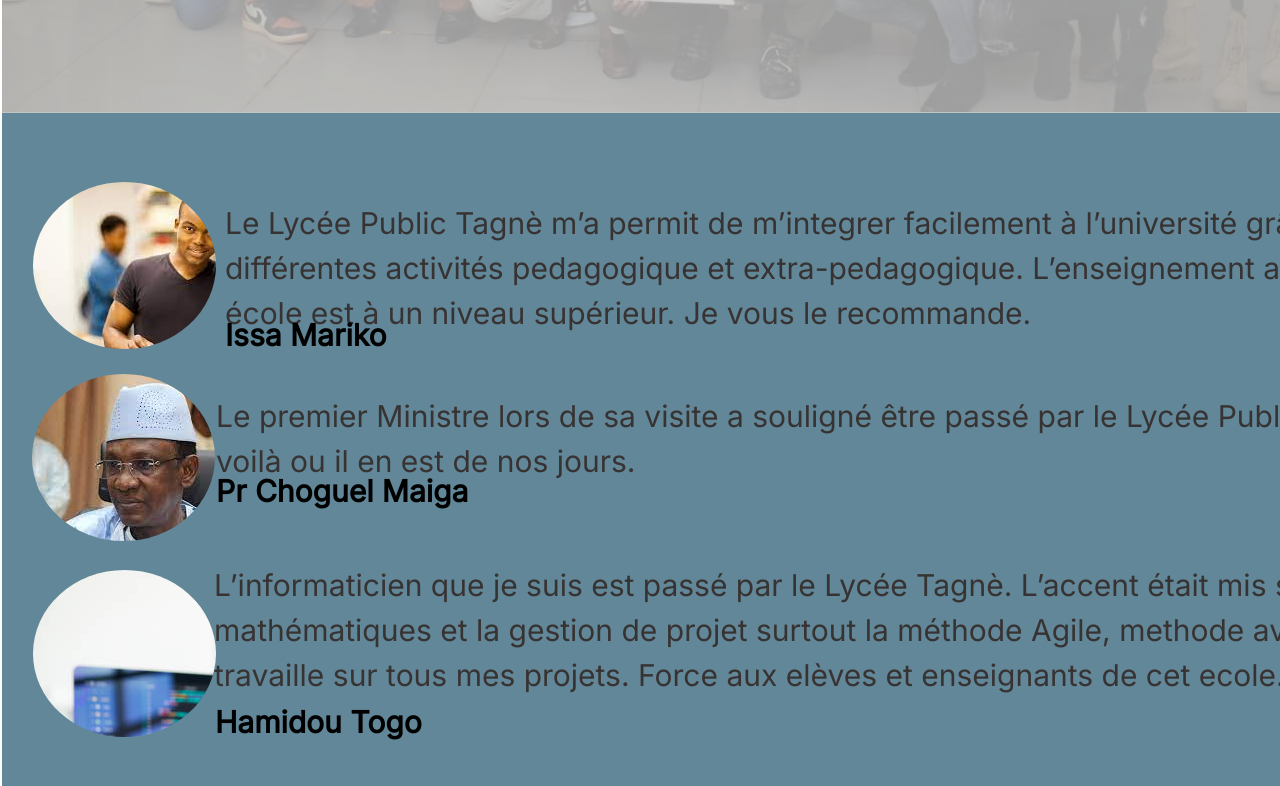
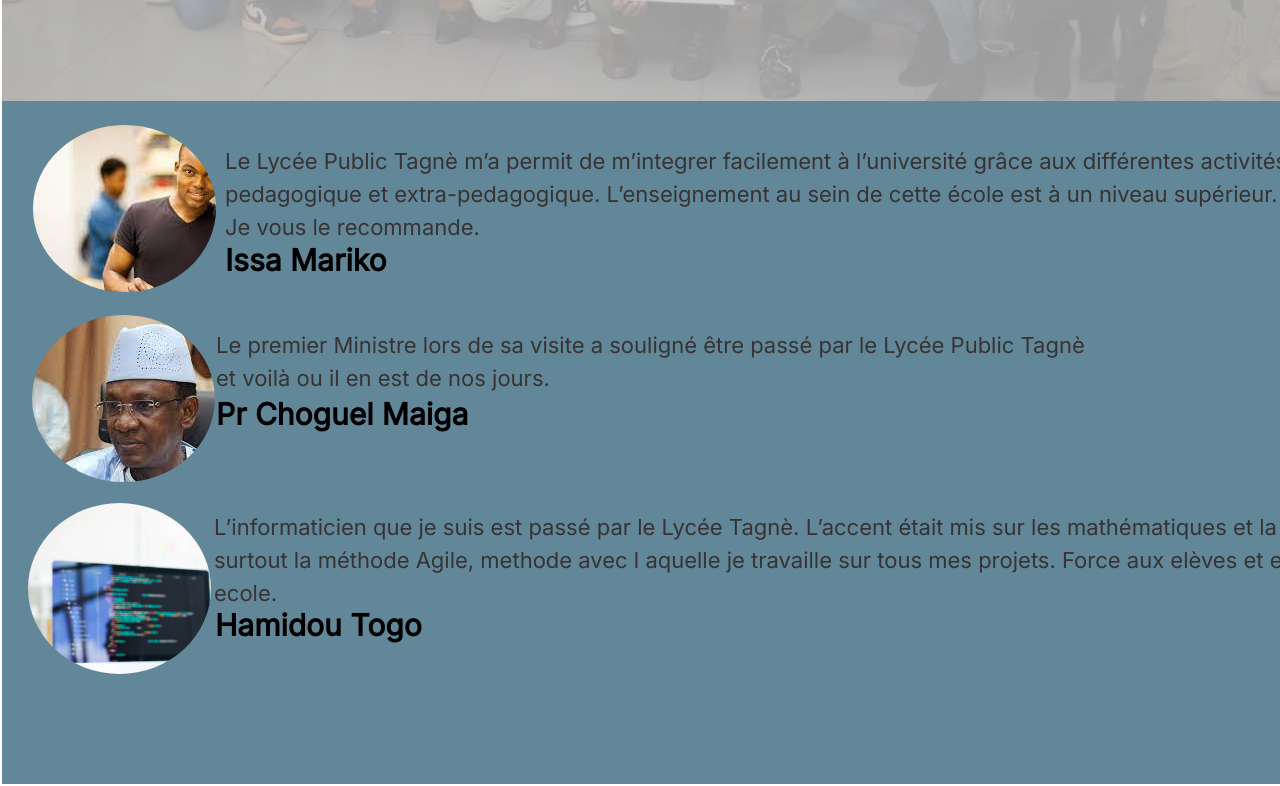
Before and after one commit to Marichouchou/Lycee_Tagne, a plain HTML site: page index.html in a window 1280 px wide. Shown: the part 1004-1790 px from the top of the page. Drawn offline with nearby package versions, Linux system fonts and the light colour scheme.

Commit message:
Modifier

```diff
--- a/index.html
+++ b/index.html
@@ -130,10 +130,10 @@
             <div class="v135_39"></div>
             <div class="v135_40"></div>
             <span class="v135_41">Le Lycée Public Tagnè m’a permit de m’integrer facilement à l’université
-grâce aux différentes activités pedagogique et extra-pedagogique. L’enseignement
-au sein de cette école est à un niveau supérieur. Je vous le recommande.</span>
+grâce aux différentes activités <br> pedagogique  et extra-pedagogique. L’enseignement
+au sein de cette école est à un niveau supérieur. <br> Je vous le recommande.</span>
 <span class="v135_42">Le premier Ministre lors de sa visite a souligné être passé par le Lycée Public
- Tagnè et voilà ou il en est de nos jours.</span>
+ Tagnè <br> et voilà ou il en est de nos jours.</span>
  <div class="v135_43"></div>
  <span class="v135_44">L’informaticien que je suis est passé par le Lycée Tagnè. L’accent était mis sur les
 mathématiques et la gestion de projet surtout la méthode Agile, methode avec l
--- a/principalCss/style.css
+++ b/principalCss/style.css
@@ -20,7 +20,7 @@ body {
   background: rgba(96,135,151,1);
   opacity: 1;
   position: absolute;
-  top: 28px;
+  top: 0;
   left: 2px;
   border: 1px solid rgba(0,0,0,1);
   overflow: hidden;
@@ -101,7 +101,7 @@ body {
   background: rgba(196,196,196,1);
   opacity: 1;
   position: absolute;
-  top: 248px;
+  top: 220px;
   left: 2px;
   overflow: hidden;
 }
@@ -171,11 +171,11 @@ body {
 }
 .v135_38 {
   width: 100%;
-  height: 675px;
+height: 683px;
 background: rgba(97,135,152,1);
 opacity: 1;
 position: absolute;
-  top: 1117px;
+top: 1105px;
 left: 2px;
 overflow: hidden;
 }
@@ -185,7 +185,7 @@ body {
   background: url("../principalImage/temoin.jpeg");
   opacity: 1;
   position: absolute;
-  top: 1186px;
+  top: 1129px;
   left: 33px;
   border-radius: 50%;
 }
@@ -195,7 +195,7 @@ body {
   background: url("../principalImage/choguel.jpeg");
   opacity: 1;
   position: absolute;
-  top: 1378px;
+  top: 1319px;
   left: 32px;
   border-radius: 50%;
 }
@@ -203,11 +203,11 @@ body {
   width: 100%;
   color: rgba(56,51,51,1);
   position: absolute;
-  top: 1205px;
+  top: 1149px;
   left: 225px;
   font-family: Inter;
   font-weight: Regular;
-  font-size: 30px;
+  font-size: 22px;
   opacity: 1;
   text-align: left;
 }
@@ -215,33 +215,34 @@ body {
   width: 100%;
   color: rgba(56,51,51,1);
   position: absolute;
-  top: 1398px;
+  top: 1333px;
   left: 216px;
   font-family: Inter;
   font-weight: Regular;
-  font-size: 30px;
+  font-size: 22px;
   opacity: 1;
   text-align: left;
 }
 .v135_43 {
-  width: 183px;
-  height: 167px;
+  width: 305px;
+  height: 285px;
   background: url("../principalImage/infor.jpg");
   opacity: 1;
   position: absolute;
-  top: 1574px;
-  left: 33px;
+  top: 1450px;
+  left: -33px;
   border-radius: 50%;
+  transform: scale(0.6);
 }
 .v135_44 {
   width: 100%;
   color: rgba(56,51,51,1);
   position: absolute;
-  top: 1567px;
+  top: 1515px;
   left: 214px;
   font-family: Inter;
   font-weight: Regular;
-  font-size: 30px;
+  font-size: 22px;
   opacity: 1;
   text-align: left;
 }
@@ -263,7 +264,7 @@ body {
   width: 167px;
   color: rgba(0,0,0,1);
   position: absolute;
-  top: 1317px;
+  top: 1242px;
   left: 225px;
   font-family: Inter;
   font-weight: Bold;
@@ -275,7 +276,7 @@ body {
   width: 259px;
   color: rgba(0,0,0,1);
   position: absolute;
-  top: 1473px;
+  top: 1396px;
   left: 216px;
   font-family: Inter;
   font-weight: Bold;
@@ -287,7 +288,7 @@ body {
   width: 212px;
 color: rgba(0,0,0,1);
 position: absolute;
-  top: 1704px;
+top: 1607px;
 left: 215px;
 font-family: Inter;
 font-weight: Bold;
```
Lines whose indentation alone changed are shown as unchanged.
